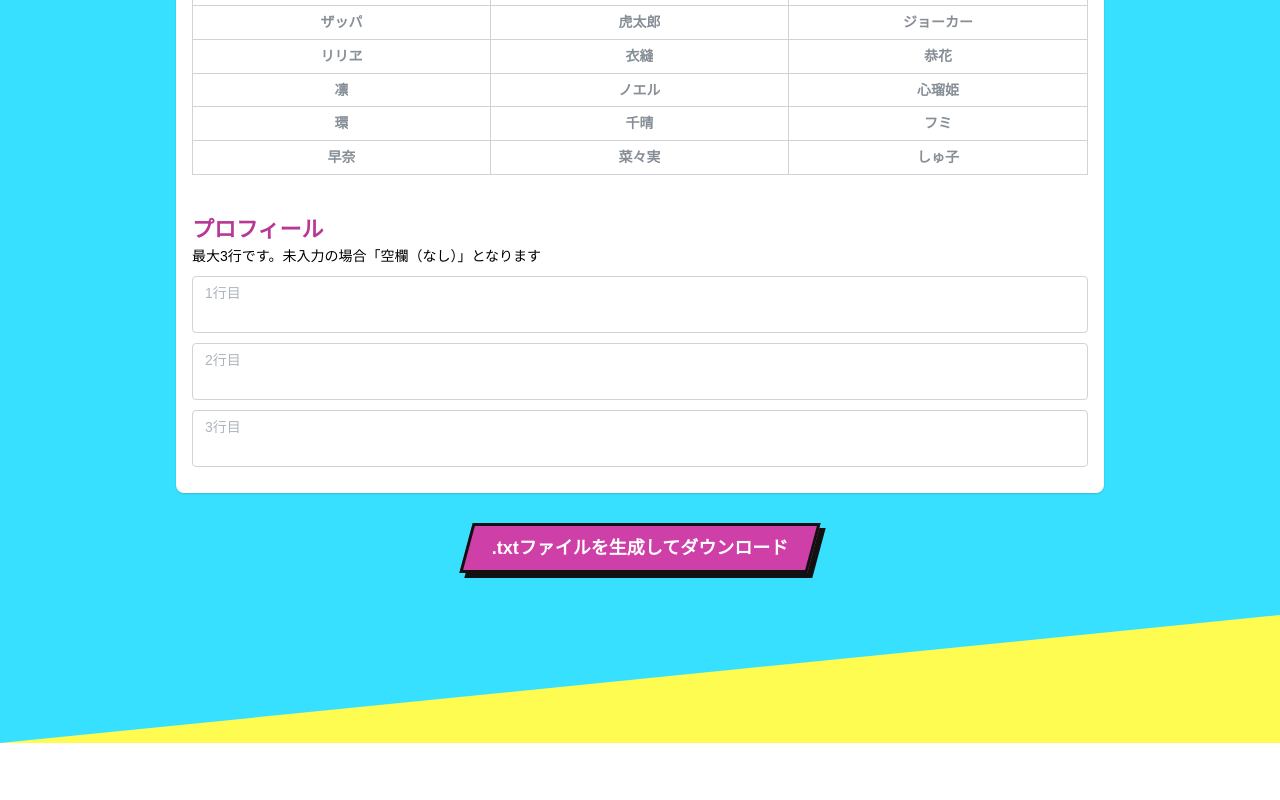
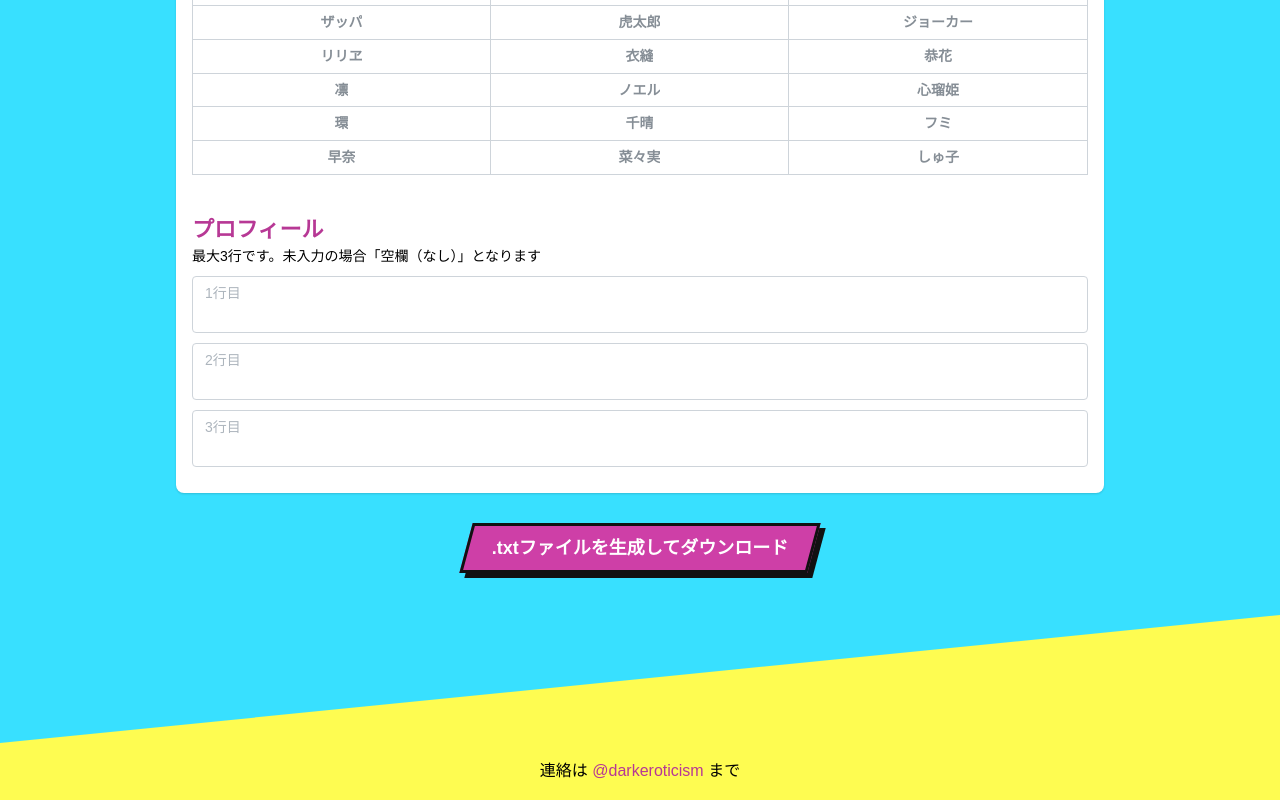
Before and after one commit to darkeroticism/dark-game-character-editor, a React (Vite) app: page / in a window 1280 px wide. Shown: the part 1803-2603 px from the top of the page. Before the commit the page ends 2546 px from the top, so only its background shows below. Built offline with nearby package versions, Linux system fonts and the light colour scheme.

Commit message:
💄 フッターを追加

```diff
--- a/src/App.tsx
+++ b/src/App.tsx
@@ -1,7 +1,6 @@
 import { CharacterEditor } from './components/CharacterEditor';
-import { Title } from '@mantine/core';
+import { Anchor, Center, Title } from '@mantine/core';
 import { SlantedBackground } from './components/SlantedBackground';
-
 function App() {
   return (
     <div className="App">
@@ -17,6 +16,19 @@ function App() {
           <CharacterEditor />
         </main>
       </SlantedBackground>
+      <SlantedBackground type="footer">
+        <footer>
+          <Center>
+            <p>
+              連絡は{' '}
+              <Anchor href="https://x.com/darkeroticism" target="_blank" rel="noopener noreferrer">
+                @darkeroticism
+              </Anchor>{' '}
+              まで
+            </p>
+          </Center>
+        </footer>
+      </SlantedBackground>
     </div>
   );
 }
--- a/src/styles/SlantedBackground.module.css
+++ b/src/styles/SlantedBackground.module.css
@@ -44,3 +44,12 @@
 .slantedNormalBG::after {
   border-bottom-color: var(--third);
 }
+
+.slantedFooterBG {
+  background-color: var(--third);
+  padding-bottom: 0;
+}
+
+.slantedFooterBG::after {
+  display: none;
+}
```
